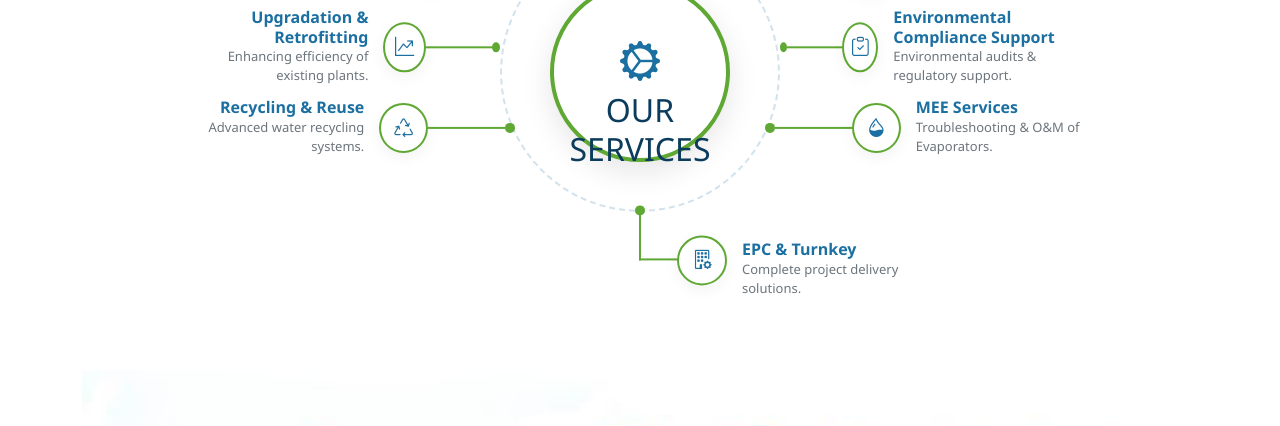
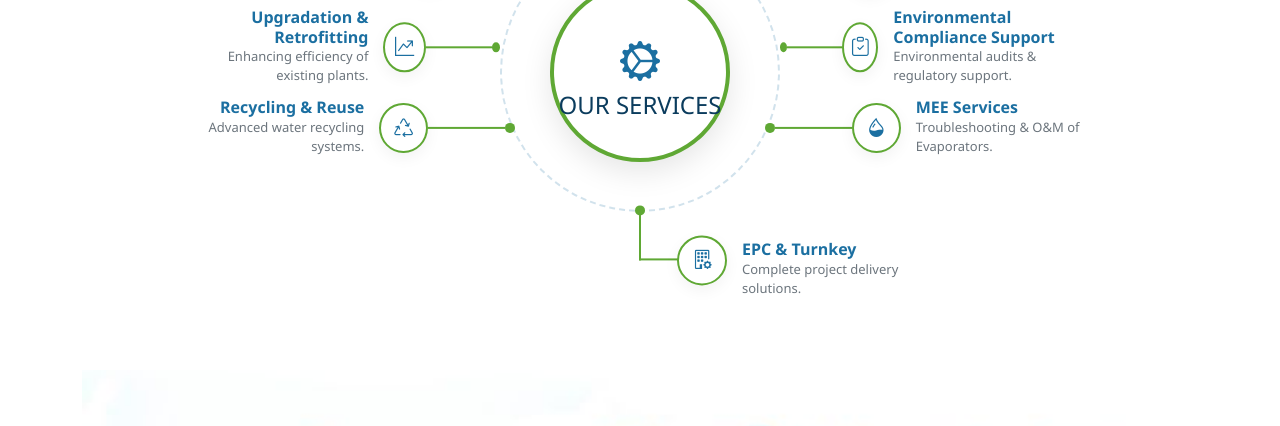
Before and after one commit to AkhilaM-21/ENV, a plain HTML site: page index.html in a window 1280 px wide. Shown: the part 4264-4690 px from the top of the page. Drawn offline with nearby package versions, Linux system fonts and the light colour scheme.

Commit message:
Update index.html

```diff
--- a/index.html
+++ b/index.html
@@ -711,7 +711,7 @@
       <div class="ig-center">
         <i class="bi bi-gear-wide-connected"></i>
 
-        <h2>OUR SERVICES</h2>
+        <h4>OUR SERVICES</h4>
       </div>
 
       <!-- DOTTED CIRCLE -->
```
